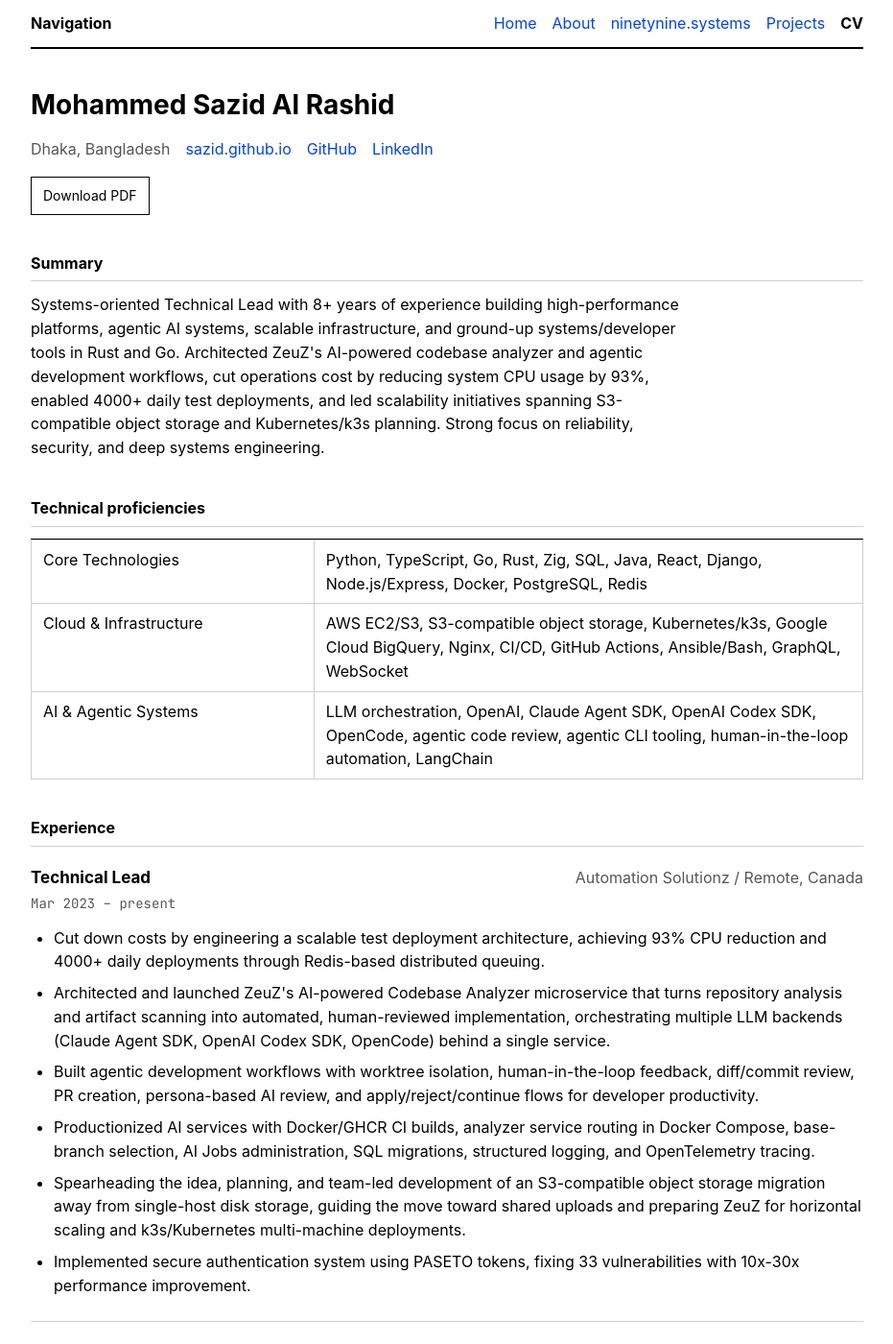
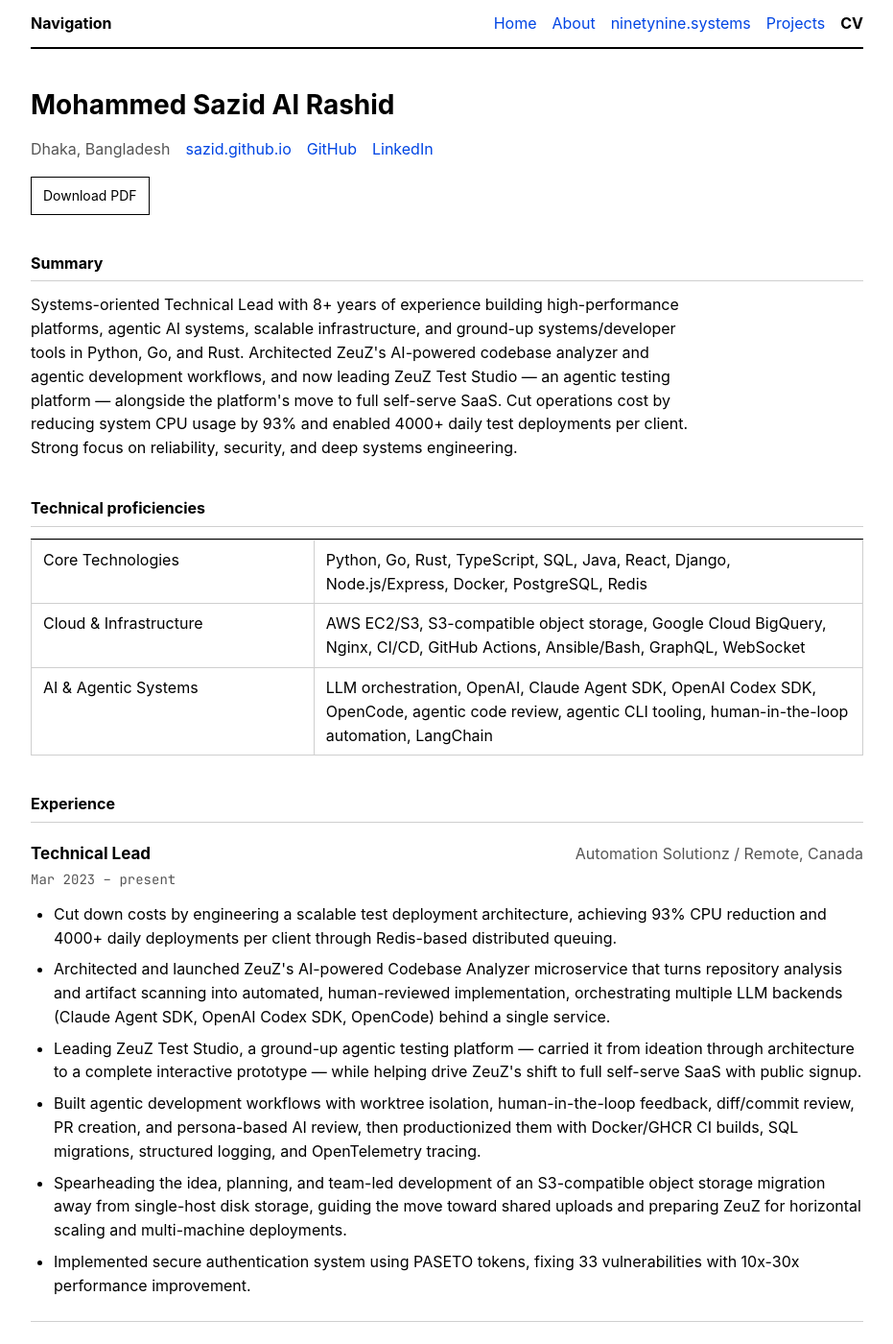
Before and after one commit to sazid/sazid.github.io, a Jekyll site: the page built from resume.md, in a window 1280 px wide and 1400 px high. Shown: the whole window at 96% size, without its empty margins (174-1105 px from the left). Built offline with Jekyll 4.4.1, drawn with Linux system fonts in a browser that asks for light colours; some of the changed text lies outside the part shown.

Commit message:
Add ZeuZ Test Studio and Ninetynine Systems suite to resume
- New Technical Lead highlight for ZeuZ Test Studio and the self-serve SaaS
  push; merge the workflows/productionized bullets
- New Ninetynine Systems project entry (Orvia, Gatekeeper, Billhead, Planner)
- Condense Redis server entry, trim BitCode, drop Proglog
- Refresh downloadable PDF (sanitized, 2 pages)

```diff
--- a/_data/resume.yml
+++ b/_data/resume.yml
@@ -13,18 +13,18 @@
 summary:
   Systems-oriented Technical Lead with 8+ years of experience building
   high-performance platforms, agentic AI systems, scalable infrastructure, and
-  ground-up systems/developer tools in Rust and Go. Architected ZeuZ's
-  AI-powered codebase analyzer and agentic development workflows, cut operations
-  cost by reducing system CPU usage by 93%, enabled 4000+ daily test
-  deployments, and led scalability initiatives spanning S3-compatible object
-  storage and Kubernetes/k3s planning. Strong focus on reliability, security,
-  and deep systems engineering.
+  ground-up systems/developer tools in Python, Go, and Rust. Architected ZeuZ's
+  AI-powered codebase analyzer and agentic development workflows, and now
+  leading ZeuZ Test Studio — an agentic testing platform — alongside the
+  platform's move to full self-serve SaaS. Cut operations cost by reducing
+  system CPU usage by 93% and enabled 4000+ daily test deployments per client. Strong
+  focus on reliability, security, and deep systems engineering.
 
 skills:
   - label: Core Technologies
-    details: Python, TypeScript, Go, Rust, Zig, SQL, Java, React, Django, Node.js/Express, Docker, PostgreSQL, Redis
+    details: Python, Go, Rust, TypeScript, SQL, Java, React, Django, Node.js/Express, Docker, PostgreSQL, Redis
   - label: Cloud & Infrastructure
-    details: AWS EC2/S3, S3-compatible object storage, Kubernetes/k3s, Google Cloud BigQuery, Nginx, CI/CD, GitHub Actions, Ansible/Bash, GraphQL, WebSocket
+    details: AWS EC2/S3, S3-compatible object storage, Google Cloud BigQuery, Nginx, CI/CD, GitHub Actions, Ansible/Bash, GraphQL, WebSocket
   - label: AI & Agentic Systems
     details: LLM orchestration, OpenAI, Claude Agent SDK, OpenAI Codex SDK, OpenCode, agentic code review, agentic CLI tooling, human-in-the-loop automation, LangChain
 
@@ -34,11 +34,11 @@
     location: Remote, Canada
     period: Mar 2023 - present
     highlights:
-      - Cut down costs by engineering a scalable test deployment architecture, achieving 93% CPU reduction and 4000+ daily deployments through Redis-based distributed queuing.
+      - Cut down costs by engineering a scalable test deployment architecture, achieving 93% CPU reduction and 4000+ daily deployments per client through Redis-based distributed queuing.
       - Architected and launched ZeuZ's AI-powered Codebase Analyzer microservice that turns repository analysis and artifact scanning into automated, human-reviewed implementation, orchestrating multiple LLM backends (Claude Agent SDK, OpenAI Codex SDK, OpenCode) behind a single service.
-      - Built agentic development workflows with worktree isolation, human-in-the-loop feedback, diff/commit review, PR creation, persona-based AI review, and apply/reject/continue flows for developer productivity.
-      - Productionized AI services with Docker/GHCR CI builds, analyzer service routing in Docker Compose, base-branch selection, AI Jobs administration, SQL migrations, structured logging, and OpenTelemetry tracing.
-      - Spearheading the idea, planning, and team-led development of an S3-compatible object storage migration away from single-host disk storage, guiding the move toward shared uploads and preparing ZeuZ for horizontal scaling and k3s/Kubernetes multi-machine deployments.
+      - Leading ZeuZ Test Studio, a ground-up agentic testing platform — carried it from ideation through architecture to a complete interactive prototype — while helping drive ZeuZ's shift to full self-serve SaaS with public signup.
+      - Built agentic development workflows with worktree isolation, human-in-the-loop feedback, diff/commit review, PR creation, and persona-based AI review, then productionized them with Docker/GHCR CI builds, SQL migrations, structured logging, and OpenTelemetry tracing.
+      - Spearheading the idea, planning, and team-led development of an S3-compatible object storage migration away from single-host disk storage, guiding the move toward shared uploads and preparing ZeuZ for horizontal scaling and multi-machine deployments.
       - Implemented secure authentication system using PASETO tokens, fixing 33 vulnerabilities with 10x-30x performance improvement.
 
   - role: Software Engineer
@@ -59,13 +59,23 @@
       - Upgraded Django from 1.8.2 to 3.1, resolving 100+ vulnerabilities in one day.
 
 projects:
+  - name: Ninetynine Systems
+    stack: Rust, Kotlin, TypeScript, React Native
+    link:
+      label: ninetynine.systems
+      url: https://ninetynine.systems
+    highlights:
+      - Building a four-product indie suite near-solo with AI agents doing most of the implementation — including Orvia, an AI-native Android launcher with durable multi-turn agent runs, tool-use consent, multi-provider LLM routing, and append-only event-log storage.
+      - Built Gatekeeper, a human-approval gateway for AI agents — Rust REST API and CLI, tamper-evident hash-chained ledger, durable outbox with webhooks/SSE/email, React approval inbox, and Expo mobile companion.
+      - Built Billhead, a mobile-first invoicing SaaS (TypeScript monorepo, separate product/admin control planes, Stripe, API-enforced entitlements), and Planner, a local-first cross-platform weekly planner.
+
   - name: BitCode
     stack: Go, LLM Providers, Agent Tools, Terminal UI
     link:
       label: github/bitcode
       url: https://github.com/sazid/bitcode
     highlights:
-      - Built a Go agentic coding CLI similar to Codex/Claude Code with TUI/single-shot modes, multi-provider LLM backends, file/shell/web/todo/skill tools, resumable conversations, subagents, context compaction, telemetry, system reminders, and LLM-backed tool guards.
+      - Built a Go agentic coding CLI similar to Codex/Claude Code — TUI and single-shot modes, multi-provider LLM backends, file/shell/web tools, subagents, resumable conversations, context compaction, and LLM-backed tool guards.
 
   - name: Redis-compatible Server
     stack: Rust, mio, RESP, AOF
@@ -73,8 +83,7 @@
       label: github/redis
       url: https://github.com/sazid/redis
     highlights:
-      - Built a Redis-compatible server from scratch in Rust with a single-threaded mio event loop, per-client buffers, RESP2 parser/encoder, command pipelining, and Redis-style commands.
-      - Implemented storage internals including binary-safe values, lazy/active TTL expiry, memory accounting, AOF append/replay, and maxmemory eviction policies including Sieve.
+      - Built a Redis-compatible server from scratch in Rust — single-threaded mio event loop, RESP2 parser/encoder, command pipelining, lazy/active TTL expiry, memory accounting, AOF append/replay, and maxmemory eviction policies including Sieve.
 
   - name: Lorust
     stack: Rust, Tokio, RustPython, TOML
@@ -83,22 +92,6 @@
       url: https://github.com/sazid/lorust
     highlights:
       - Built a Rust/Tokio HTTP load tester with rate/duration modes, TOML/RustPython flows, latency/error thresholds, structured metrics, and distributed worker/supervisor groundwork.
-
-  - name: Proglog
-    stack: Go, gRPC
-    link:
-      label: github/proglog
-      url: https://github.com/sazid/proglog
-    highlights:
-      - Implemented a distributed commit-log service modeled on Kafka internals, with gRPC APIs and append/read semantics.
-
-  - name: Shell in Zig
-    stack: Zig, POSIX Shell, Manual Memory Management
-    link:
-      label: CodeCrafters 2026
-      url: https://app.codecrafters.io/
-    highlights:
-      - Side project implementing POSIX shell stages with builtin/external command execution, PATH lookup, cd support, and per-command arena allocation.
 
   - name: AIUBian
     stack: Java, Kotlin, Jsoup, Android SDK
```
Also changed, not shown: 1 other file.
